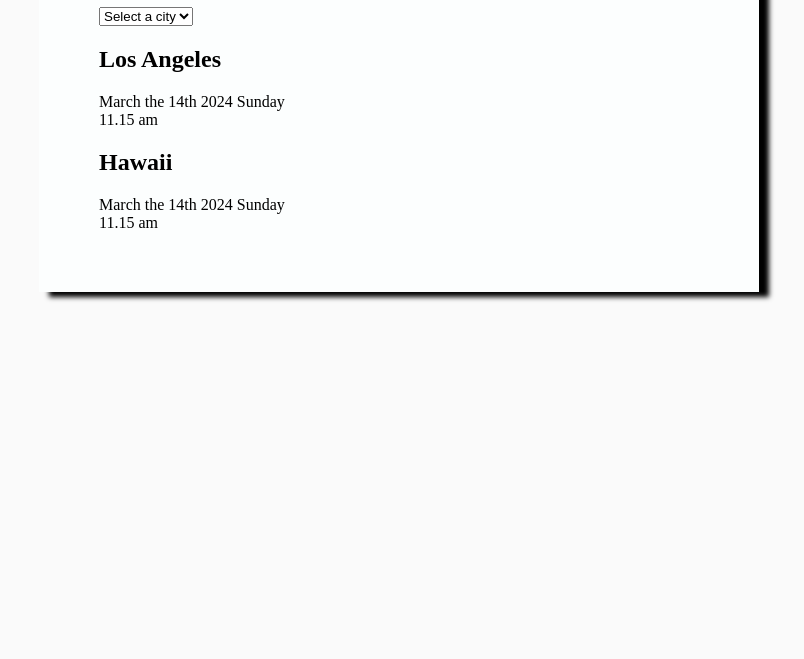
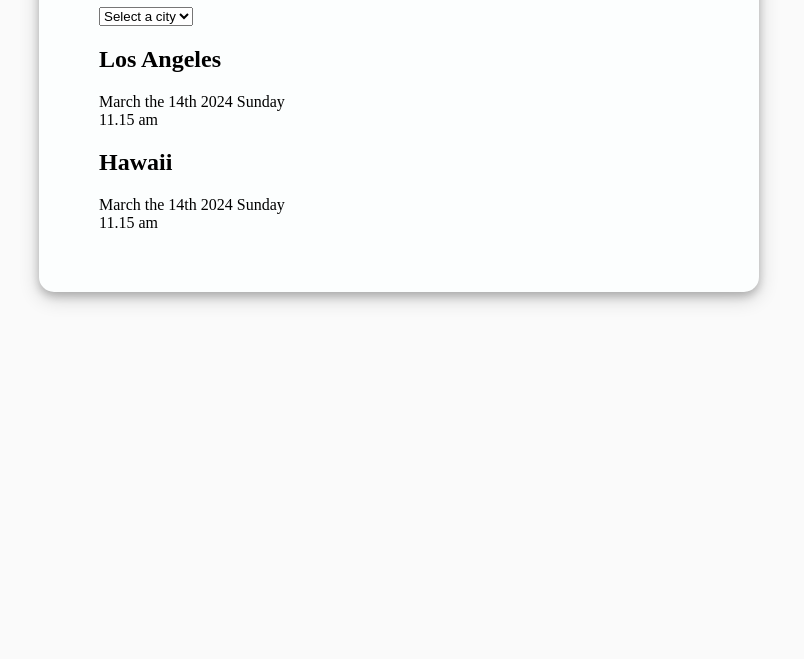
Before and after one commit to AlexKiing/world-clock, a plain HTML site: page index.html in a window 1280 px wide. Shown: the part 141-800 px from the top of the page, without its empty margins (241-1045 px from the left). Drawn offline with nearby package versions, Linux system fonts and the light colour scheme.

Commit message:
Update style.css

```diff
--- a/style.css
+++ b/style.css
@@ -7,5 +7,6 @@ body{
     width: 600px;
     margin: 0 auto;
     padding: 60px;
-    box-shadow: 10px 5px 5px rgba(0,0,0,4);
+    border-radius: 15px;
+    box-shadow: 0 4px 8px 0 rgba(0, 0, 0, 0.2), 0 6px 20px 0 rgba(0, 0, 0, 0.19);
 }
```
